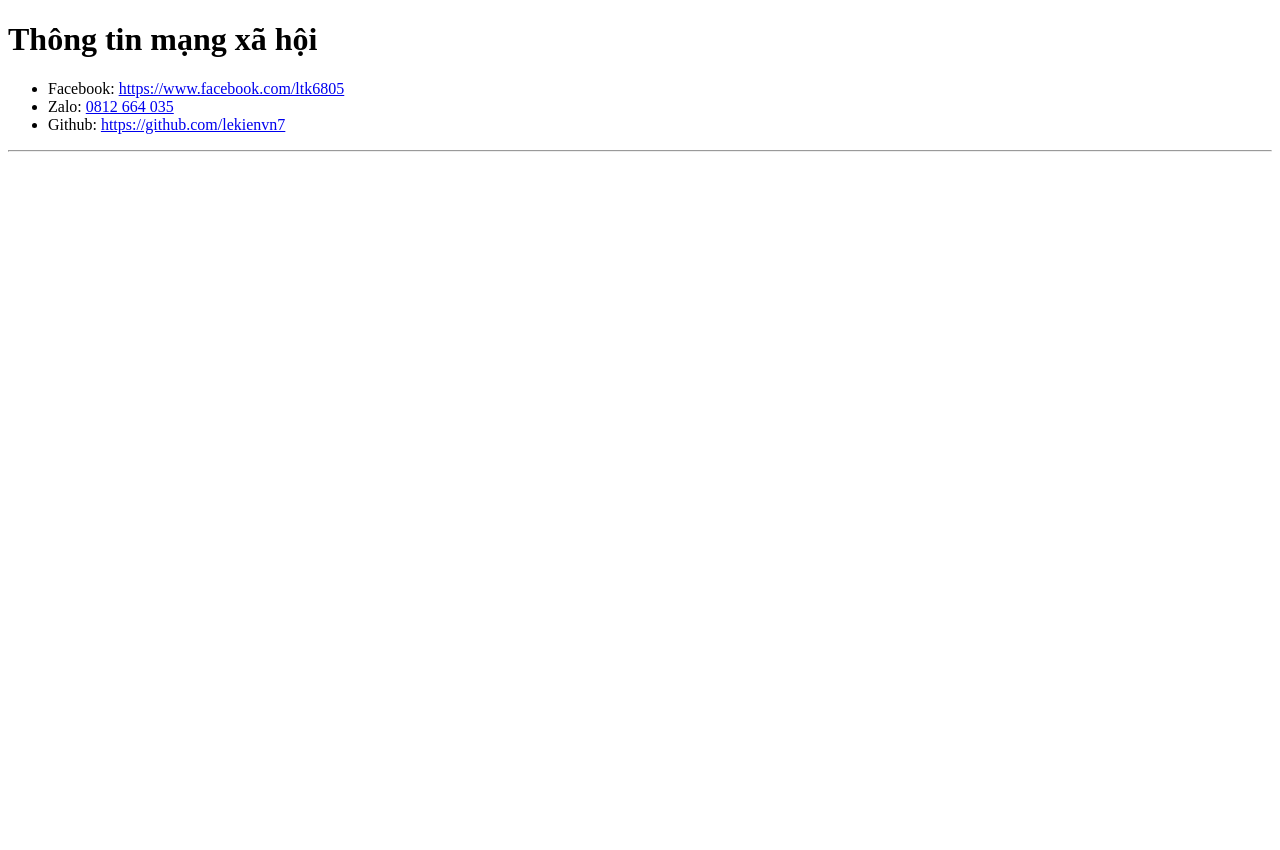
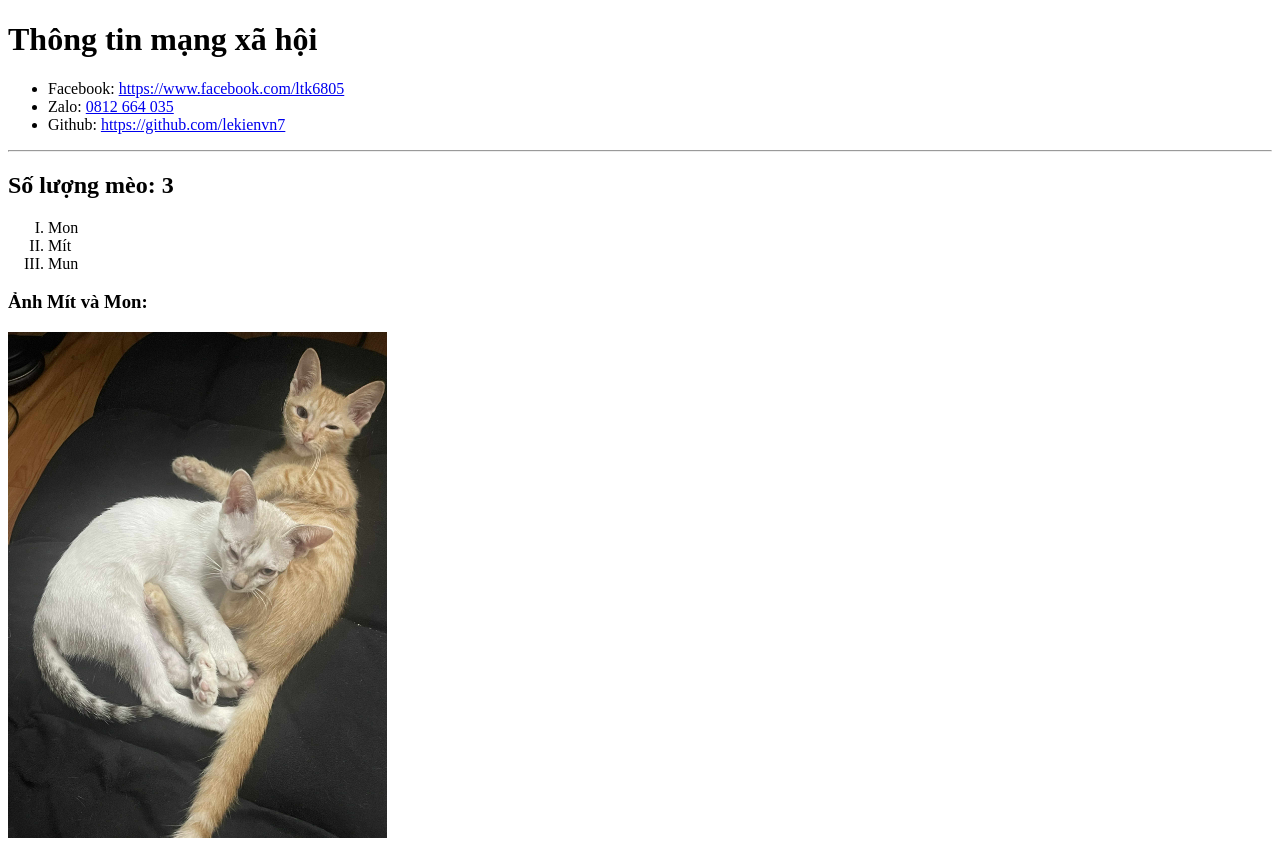
Before and after one commit to lekienvn7/duan2, a plain HTML site: page index.html in a window 1280 px wide. Before the commit the page ends 800 px from the top, so only its background shows below. Drawn offline with Linux system fonts and the light colour scheme.

Commit message:
Thêm thông tin và ảnh chứa link

```diff
--- a/index.html
+++ b/index.html
@@ -21,6 +21,14 @@
         </li>
     </ul>
     <hr />
+    <h2>Số lượng mèo: 3</h2>
+    <ol type="I">
+        <li>Mon</li>
+        <li>Mít</li>
+        <li>Mun</li>
+    </ol>
+    <h3>Ảnh Mít và Mon:</h3>
+    <a href="https://youtube.com"><img src="./image/mitmon.jpeg" alt="Mít và Mon" width="30%"></a>
 </body>
 
 </html>
```
Also changed, not shown: image/mitmon.jpeg (added).
